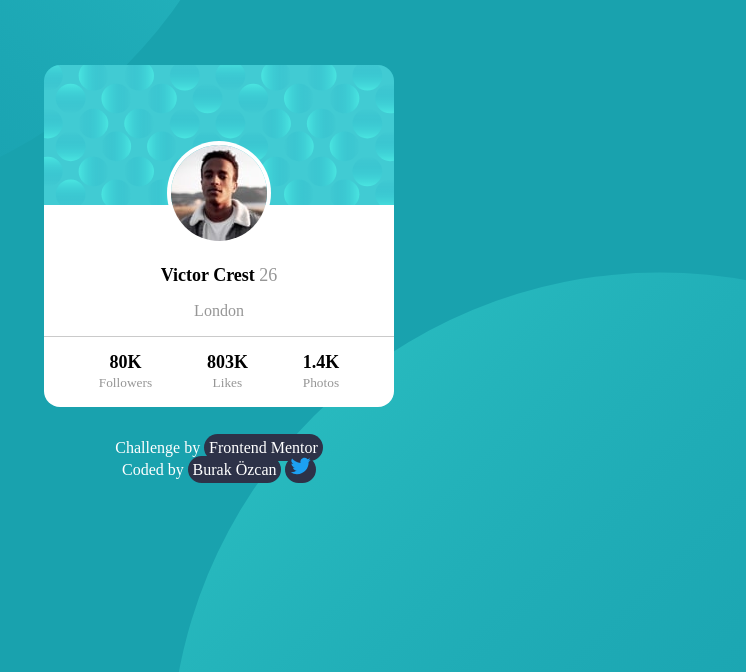
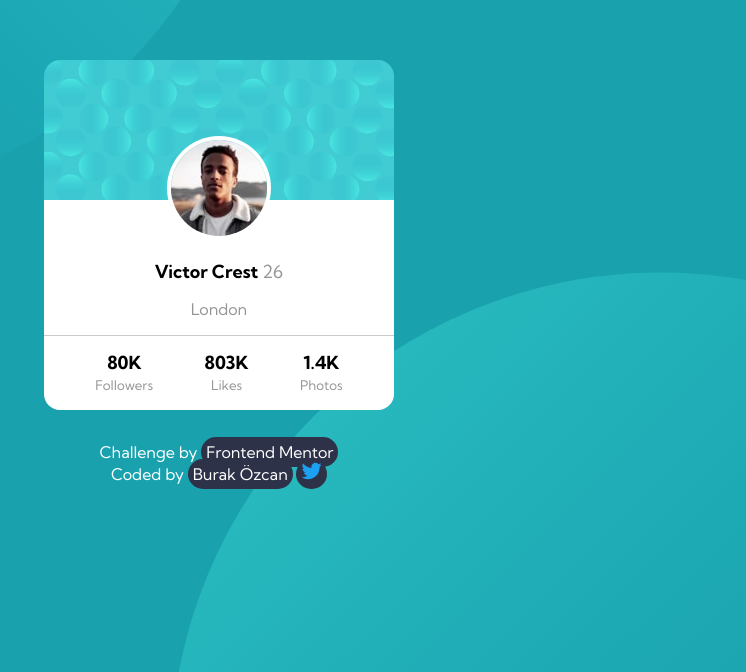
Before and after one commit to BurakOzcancf/Profile-card-component-main, a plain HTML site: page index.html in a window 1280 px wide. Shown: the part 128-800 px from the top of the page, without its empty margins (421-1167 px from the left). Drawn offline with Linux system fonts and the light colour scheme.

Commit message:
Update main.css

```diff
--- a/main.css
+++ b/main.css
@@ -25,6 +25,7 @@ body {
     left calc(45vw + 5%) top 50vh;
   background-repeat: no-repeat;
   background-color: var(--darkCyan);
+  font-family: Kumbh Sans;
 }
 main {
   width: 21.875em;
```
